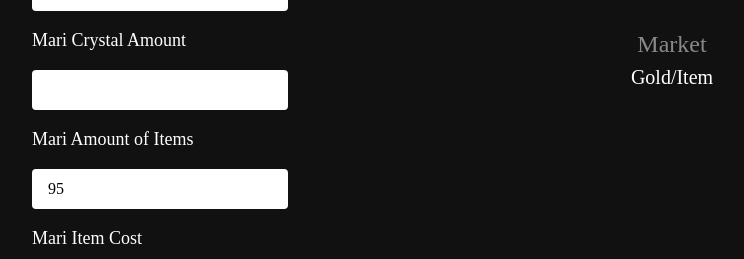
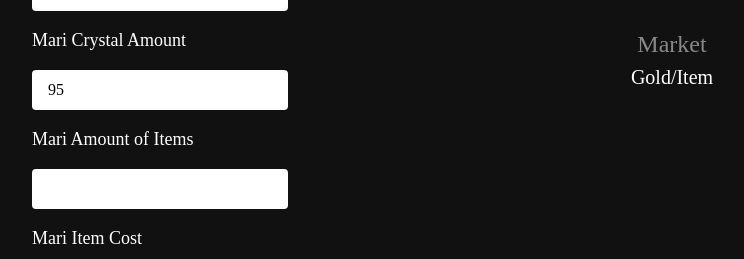
Before and after one commit to maltn/lostark-mari, a Next.js app: page / in a window 1280 px wide. Shown: the part 184-443 px from the top of the page, without its empty margins (192-936 px from the left). Built offline with nearby package versions, Linux system fonts and the light colour scheme.

Commit message:
im dumb fixed default value

```diff
--- a/pages/index.tsx
+++ b/pages/index.tsx
@@ -16,7 +16,7 @@ const Input = ({ name }: { name: string }) => {
     <input
       type="text"
       name={name}
-      defaultValue={name == "mariItemCount" ? 95 : ""}
+      defaultValue={name == "mariCrystalCount" ? 95 : ""}
       className="rounded w-8/12 p-2 pl-4 pr-4 outline-none"
     />
   );
@@ -25,7 +25,7 @@ const Input = ({ name }: { name: string }) => {
 const Home: NextPage = () => {
   const [mariValue, setMariValue] = useState<number>();
   const [marketValue, setMarketValue] = useState<number>();
-  const formData = useRef<any>({ mariItemCount: 95 });
+  const formData = useRef<any>({ mariCrystalCount: 95 });
 
   const formChangeHandler = (e: React.FormEvent<HTMLFormElement>) => {
     const target = e.target as HTMLInputElement;
```
